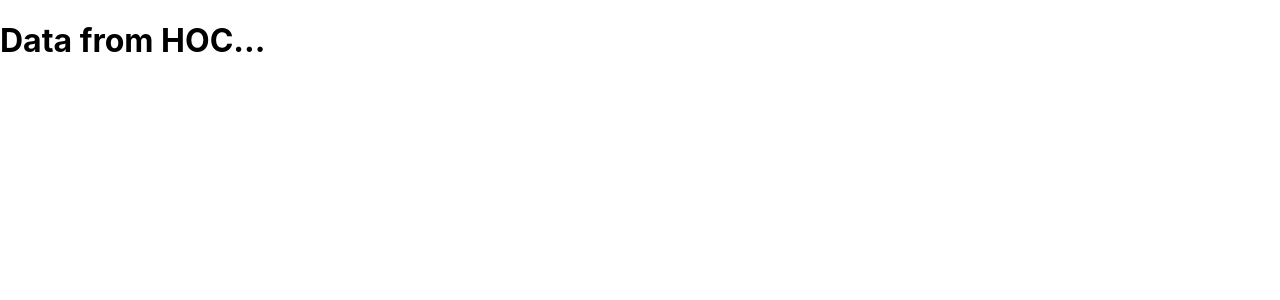
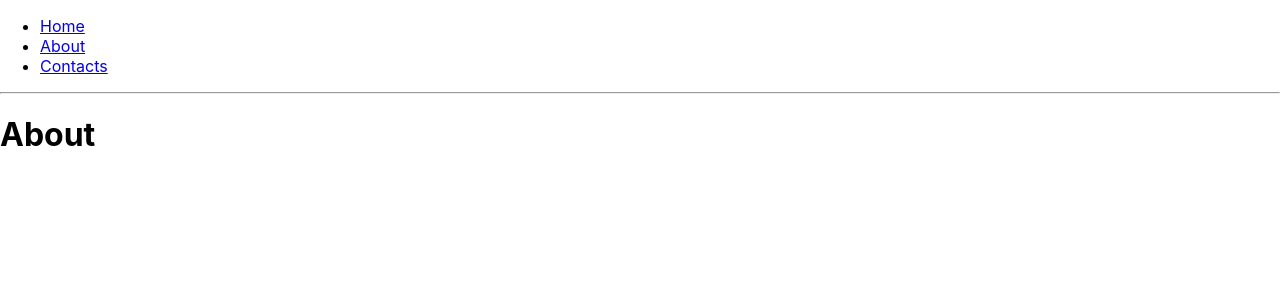
Before and after one commit to chlzslvdr/React-Basics, a React (Create React App) app: page /about in a window 1280 px wide. Shown: the top 300 px of the page. Built offline with nearby package versions, Linux system fonts and the light colour scheme.

Commit message:
Revert "HOC"

```diff
--- a/src/App.jsx
+++ b/src/App.jsx
@@ -6,8 +6,7 @@ import React from 'react';
 // import ComponentAPIsAndLifeCycle from './Sample/ComponentAPIsAndLifeCycle/LifeCycles';
 // import Forms from './Sample/Forms/ComplexForm';
 // import Events from './Sample/Events/ChildEvents';
-// import Keys from './Sample/Keys';
-import HOC from './Sample/HOC';
+import Keys from './Sample/Keys';
 
 class App extends React.Component {
   render() {
@@ -20,8 +19,7 @@ class App extends React.Component {
         {/* <ComponentAPIsAndLifeCycle /> */}
         {/* <Forms /> */}
         {/* <Events /> */}
-        {/* <Keys /> */}
-        <HOC />
+        <Keys />
       </div>
     );
   }
--- a/src/Sample/HOC/MyComponent.jsx
+++ /dev/null
@@ -1,13 +0,0 @@
-import React from 'react';
-
-class MyComponent extends React.Component {
-  render() {
-    return (
-      <div>
-        <h1>{this.props.data}</h1>
-      </div>
-    );
-  }
-}
-
-export default MyComponent;
--- a/src/Sample/HOC/index.jsx
+++ /dev/null
@@ -1,20 +0,0 @@
-import React from 'react';
-import MyComponent from './MyComponent';
-
-var newData = {
-  data: 'Data from HOC...',
-};
-
-var MyHOC = ComposedComponent =>
-  class extends React.Component {
-    componentDidMount() {
-      this.setState({
-        data: newData.data,
-      });
-    }
-    render() {
-      return <ComposedComponent {...this.props} {...this.state} />;
-    }
-  };
-
-export default MyHOC(MyComponent);
```
Also changed, not shown: src/index.js (+4 -4 lines), 1 other file (tests, documents, lock files or other folders).
